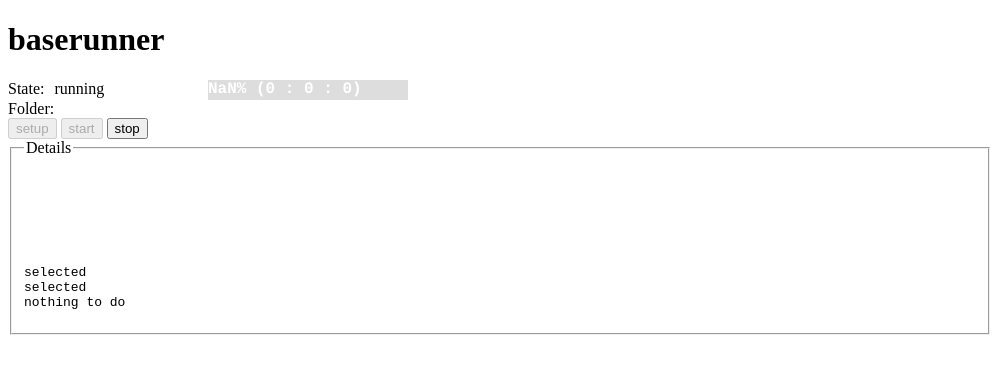
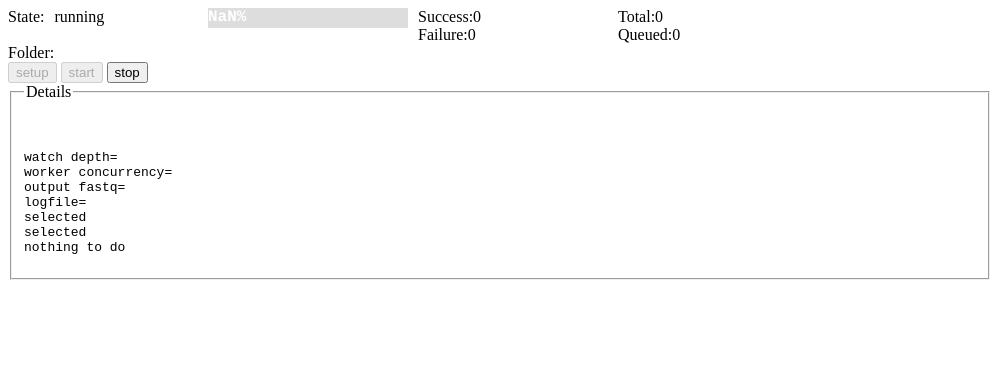
Before and after one commit to nanoporetech/lamprey, an Electron app: page index.html in a window 1000 px wide. Drawn offline with Linux system fonts and the light colour scheme; no server answers.

Commit message:
separate counters

```diff
--- a/baserunner.css
+++ b/baserunner.css
@@ -69,3 +69,15 @@
 #states, #actions, #logContainer, #folderContainer {
     clear: both;
 }
+
+#counterContainers .counterContainer {
+    clear: both;
+}
+
+#counterContainers .counterContainer div.label {
+    margin-left: 10px;
+}
+
+#counterContainers .counterContainer div {
+    float: left;
+}
--- a/index.html
+++ b/index.html
@@ -7,15 +7,24 @@
     <link rel="stylesheet" type="text/css" href="baserunner.css"/>
   </head>
   <body>
-    <h1>baserunner</h1>
     <div id="indicators">
       <div id="states">
-	<div id="stateContainer"><div>State: </div><div id="state"></div></div>
+	<div id="stateContainer"><div class="label">State: </div><div id="state"></div></div>
 	<div id="workProgress" class="progressContainer">
 	  <div class="label"></div>
 	  <!-- div class="progress"></div-->
 	  <div class="success"></div>
 	  <div class="failure"></div>
+	</div>
+	<div id="counterContainers">
+	  <div style="width: 200px; float: left">
+	    <div id="successContainer" class="counterContainer"><div class="label">Success: </div><div id="successCounter"></div></div>
+	    <div id="failureContainer" class="counterContainer"><div class="label">Failure: </div><div id="failureCounter"></div></div>
+	  </div>
+	  <div style="width: 200px; float: left">
+	    <div id="totalContainer"   class="counterContainer"><div class="label">Total: </div><div id="totalCounter"></div></div>
+	    <div id="queuedContainer"  class="counterContainer"><div class="label">Queued: </div><div id="queuedCounter"></div></div>
+	  </div>
 	</div>
       </div>
       <div id="folderContainer">
--- a/renderer.js
+++ b/renderer.js
@@ -9,9 +9,12 @@ const remote   = electron.remote
 const bunyan   = require('bunyan')
 const fs       = require("fs")
 
-let logfile    = "baserunner.log"
-let fastqfile  = "out.fastq"
-let logstream  = bunyan.createLogger({
+let opts        = remote.getCurrentWindow().opts
+let concurrency = opts.options.concurrency ? opts.options.concurrency : 1
+let watchDepth  = opts.options.depth       ? opts.options.depth : 2
+let logfile     = opts.options.log         ? opts.options.log   : "baserunner.log"
+let fastqfile   = opts.options.ofq         ? opts.options.ofq   : "out.fastq"
+let logstream   = bunyan.createLogger({
     name: "baserunner",
     streams: [{
         path: logfile
@@ -32,6 +35,12 @@ const log = (str) => {
     logTranscript.innerHTML = logTranscript.innerHTML.split(/\n/).splice(1, 10).join("\n") + str + "\n"
     logstream.info(str)
 }
+
+/* log configuration information */
+log("watch depth=" + watchDepth)
+log("worker concurrency=" + concurrency)
+log("output fastq=" + fastqfile)
+log("logfile=" + logfile)
 
 /* progress indicator setup */
 let stateIndicator       = document.querySelector("#state")
@@ -64,9 +73,15 @@ let workWaiting = new Array()
 let workSuccess = 0
 let workFailure = 0
 let progress    = document.querySelector("#progress")
+let counters    = {
+    success: document.querySelector("#successCounter"),
+    failure: document.querySelector("#failureCounter"),
+    total:   document.querySelector("#totalCounter"),
+    queued:  document.querySelector("#queuedCounter"),
+}
 let watcher     = null
 let workQueue   = queue({
-    concurrency: 1,
+    concurrency: concurrency,
     autostart: 1
 })
 
@@ -86,7 +101,12 @@ const workIndicatorUpdate = () => {
     let pxwF  = barF.parentElement.offsetWidth * percF / 100
     barF.style.setProperty('width', pxwF + "px")
 
-    document.querySelector("#workProgress .label").innerHTML = perc.toFixed(2) + "% (" + workSuccess + " : " + workFailure + " : " + workWaiting.length + ")"
+    document.querySelector("#workProgress .label").innerHTML = perc.toFixed(2) + "%"
+
+    counters.success.innerHTML = workSuccess
+    counters.failure.innerHTML = workFailure
+    counters.total.innerHTML   = workSuccess + workFailure
+    counters.queued.innerHTML  = workWaiting.length
 }
 
 const short_path = (str) => {
@@ -152,8 +172,8 @@ const startAction = () => {
     workFailed  = 0
     workIndicatorInterval = setInterval(workIndicatorUpdate, 5000)
 
-    setup.setAttribute("disabled","disabled")
-    start.setAttribute("disabled","disabled")
+    setup.setAttribute("disabled", "disabled")
+    start.setAttribute("disabled", "disabled")
     stop.removeAttribute("disabled")
 
     let tmp = [folderSelection].map(function(o) {
@@ -161,7 +181,7 @@ const startAction = () => {
     })
 
     watcher = chokidar.watch(tmp, {
-	depth: 2,
+	depth: watchDepth,
 	ignored: /(^|[\/\\])\../
     })
 	.on('add', (path, stats) => {
@@ -213,11 +233,10 @@ stop.addEventListener('click', stopAction)
 
 /* initial button state */
 setup.removeAttribute("disabled")
-start.setAttribute("disabled","disabled")
-stop.setAttribute("disabled","disabled")
+start.setAttribute("disabled", "disabled")
+stop.setAttribute("disabled", "disabled")
 
-/* commandline arg handling */
-let opts = remote.getCurrentWindow().opts
+/* additional commandline arg handling */
 if(opts.options.input) {
     setupSelectionAction(opts.options.input)
 }
```
Also changed, not shown: index.js (+7 -3 lines), 1 other file.
